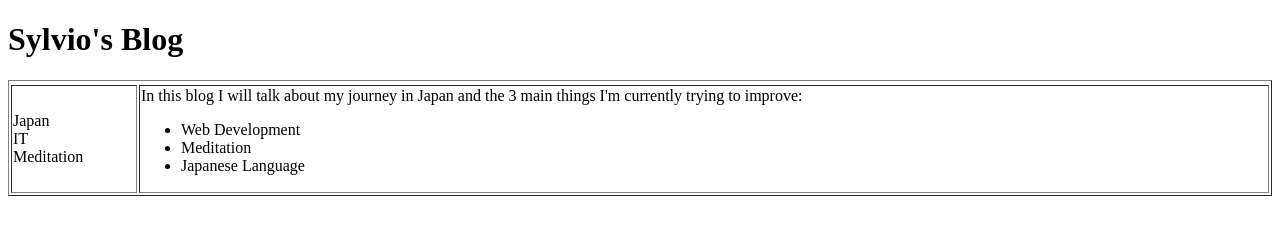
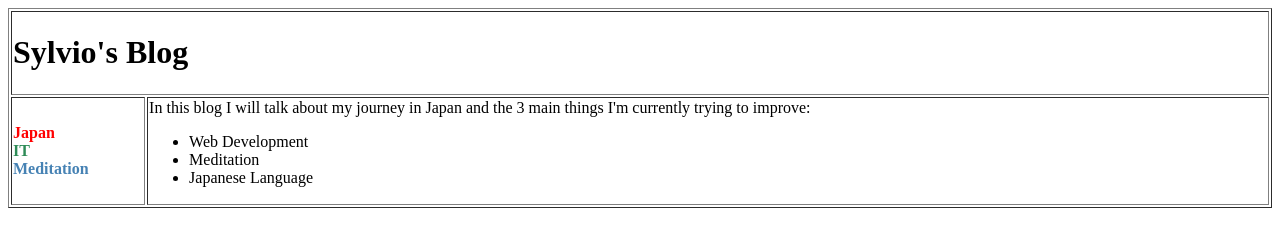
Before and after one commit to sylfort/Sylvio-s-Blog, a plain HTML site: page index.html in a window 1280 px wide. Drawn offline with Linux system fonts and the light colour scheme.

Commit message:
started css

```diff
--- a/index.html
+++ b/index.html
@@ -1,28 +1,50 @@
 <!DOCTYPE html>
 <html lang="en">
   <head>
-    <meta charset="UTF-8">
-    <meta name="viewport" content="width=device-width, initial-scale=1.0">
-    <title>Document</title>
+    <meta charset="UTF-8" />
+    <meta name="viewport" content="width=device-width, initial-scale=1.0" />
+    <title>Blog</title>
+    <style>
+      .japan {
+        font-weight: bold;
+        color: red;
+      }
+
+      .it {
+        font-weight: bold;
+        color: seagreen;
+      }
+
+      .meditation {
+        font-weight: bold;
+        color: steelblue;
+      }
+    </style>
   </head>
   <body>
-    <table style="width: 100%;" border="1">
+    <table style="width: 100%" border="1">
       <tr>
+        <td colspan="2">
           <h1>Sylvio's Blog</h1>
+        </td>
       </tr>
+      <tr>
         <td>
-        <div>Japan</div>
-        <div>IT</div>
-        <div>Meditation</div>
+          <div class="japan">Japan</div>
+          <div class="it">IT</div>
+          <div class="meditation">Meditation</div>
         </td>
+
         <td>
-        In this blog I will talk about my journey in Japan and the 3 main things I'm currently trying to improve:
+          In this blog I will talk about my journey in Japan and the 3 main
+          things I'm currently trying to improve:
           <ul>
             <li>Web Development</li>
             <li>Meditation</li>
             <li>Japanese Language</li>
           </ul>
         </td>
+      </tr>
     </table>
   </body>
 </html>
```
Lines whose indentation alone changed are shown as unchanged.
